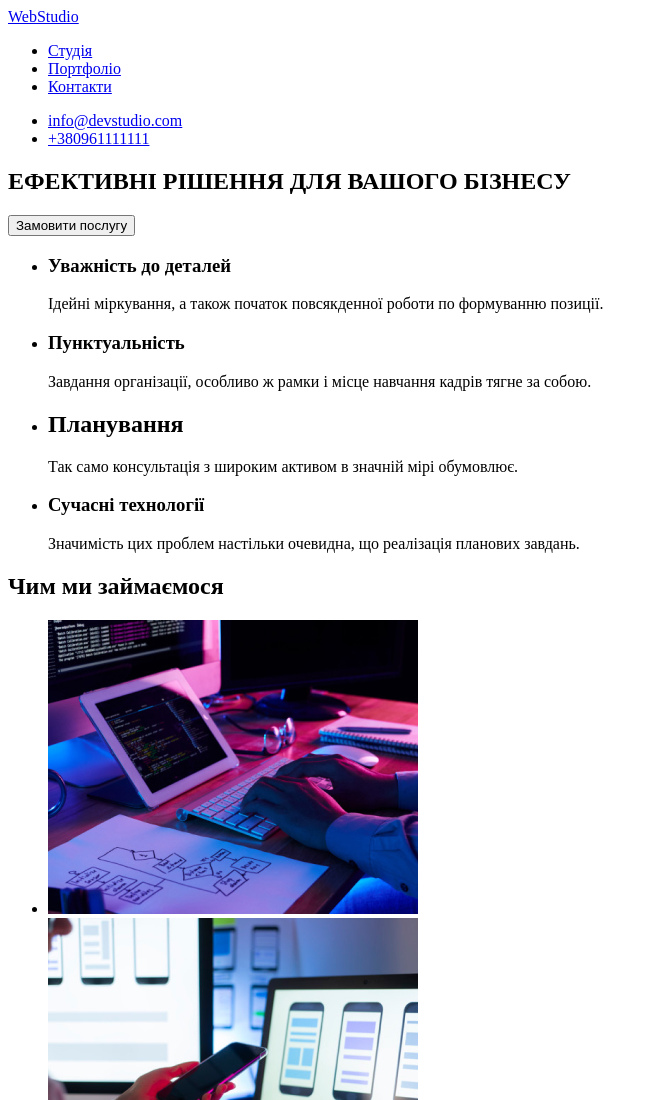
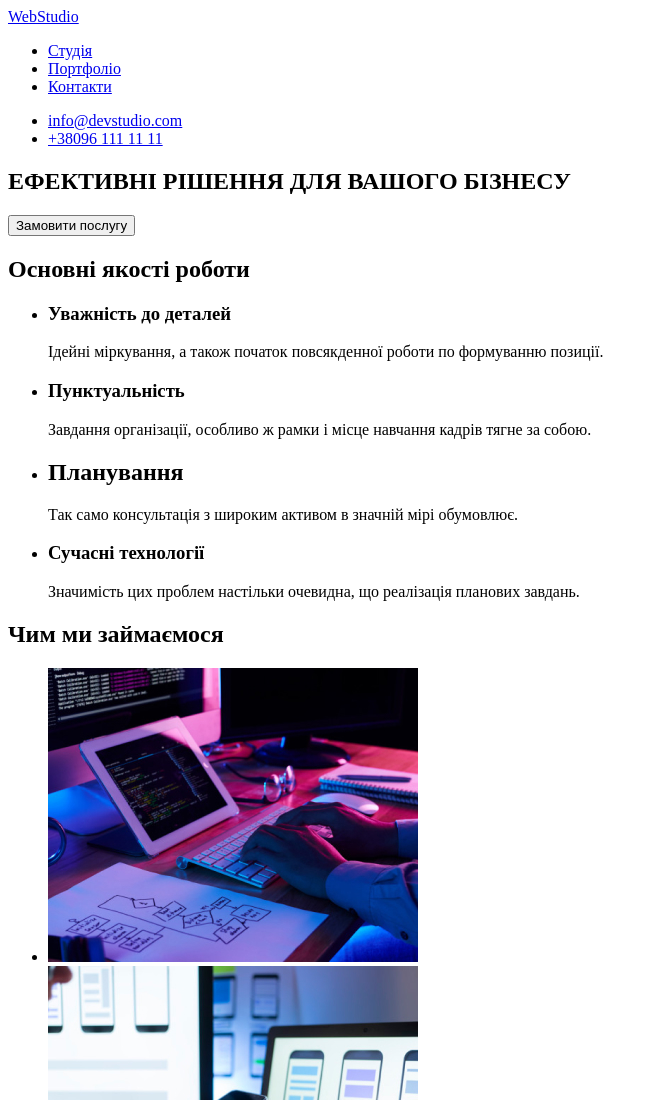
Before and after one commit to Vita-Dovhan/goit-markup-hw-01, a plain HTML site: page index.html in a window 1280 px wide. Shown: the top 1100 px of the page, without its empty margins (0-653 px from the left). Drawn offline with Linux system fonts and the light colour scheme.

Commit message:
markup page

```diff
--- a/index.html
+++ b/index.html
@@ -29,7 +29,7 @@
                 <a href="mailto:info@devstudio.com">info@devstudio.com</a>
             </li>
             <li>
-                <a href="tel:+380961111111">+380961111111</a>
+                <a href="tel:+380961111111">+38096 111 11 11</a>
             </li>
         </ul>
     </header>
@@ -42,6 +42,7 @@
         </section>
         <!-- Page_skills_section -->
         <section>
+            <h2>Основні якості роботи</h2>
             <ul>
                 <li>
                     <h3>Уважність до деталей</h3>
@@ -82,7 +83,7 @@
             <h2>Наша команда</h2>
             <ul>
                 <li>
-                    <img src="./images/photo_4.jpg" alt="Фото Ігоря Демяненко" width="270" height="260">
+                    <img src="./images/photo_4.jpg" alt="Фото Ігоря Дем'яненко" width="270" height="260">
                     <h3>Ігор Дем'яненко</h3>
                     <p>Product Designer</p>
                 </li>
```
